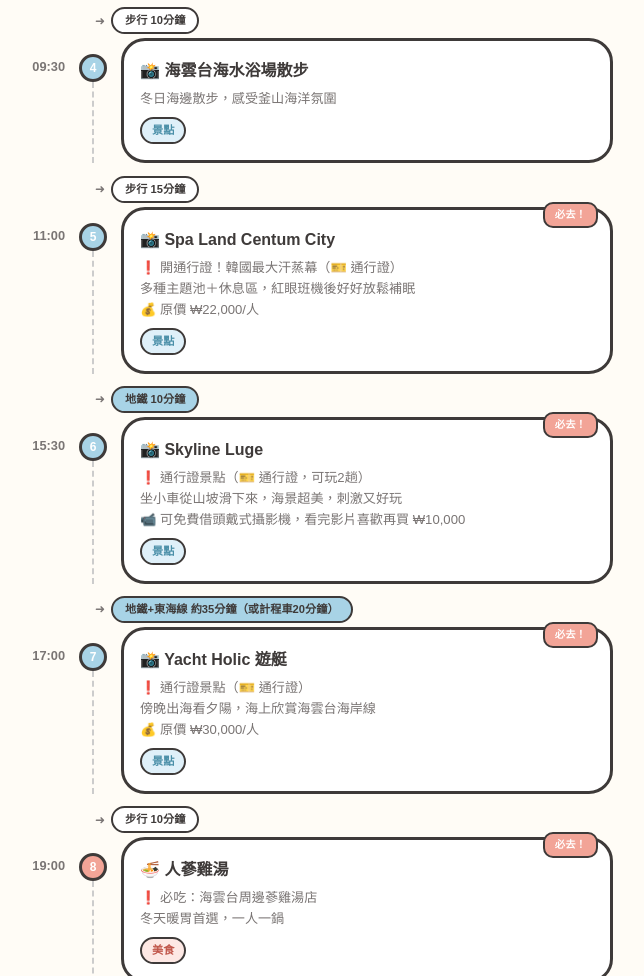
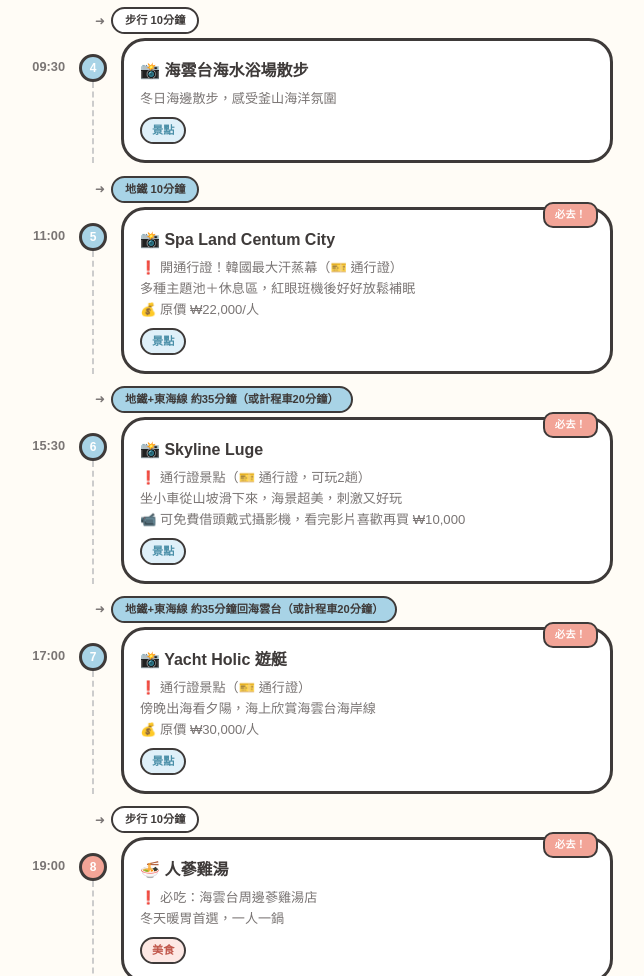
Before and after one commit to YiJennn/busan-trip, a plain HTML site: page index.html in a window 1280 px wide. Shown: the part 1034-2010 px from the top of the page, without its empty margins (331-975 px from the left). Drawn offline with nearby package versions, Linux system fonts and the light colour scheme; a web font is replaced by a local one.

Commit message:
修正 Day 1 交通時間：Spa Land→Luge 35分鐘、Luge→Yacht 35分鐘
transport 欄位是「從該景點到下一個」的交通，之前放錯位置

Co-Authored-By: Claude Opus 4.6 <noreply@anthropic.com>

```diff
--- a/index.html
+++ b/index.html
@@ -1149,9 +1149,9 @@ let tripData = [
   { day:1, time:'06:10', name:'抵達金海機場', desc:'桃園 02:40 起飛 → 金海 06:10 抵達\n💰 機場先換少量韓元（約₩100,000–150,000）\n搭輕軌＋地鐵前往海雲台', cat:'transport', lat:35.1796, lng:128.9382, transport:'輕軌+地鐵 約70分鐘' },
   { day:1, time:'07:30', name:'海雲台飯店寄行李', desc:'先寄放行李，輕裝出發', cat:'stay', lat:35.1588, lng:129.1600, transport:'步行 10分鐘' },
   { day:1, time:'08:00', name:'海雲台市場', desc:'❗ 必吃：31公分刀削麵！超長麵條超有噱頭\n還有魚板、堅果黑糖餅（씨앗호떡）、現烤海鮮\n❗ 1月草莓正當季，又大又甜又便宜！', cat:'food', lat:35.1631, lng:129.1636, transport:'步行 10分鐘' },
-  { day:1, time:'09:30', name:'海雲台海水浴場散步', desc:'冬日海邊散步，感受釜山海洋氛圍', cat:'sight', lat:35.1588, lng:129.1600, transport:'步行 15分鐘' },
-  { day:1, time:'11:00', name:'Spa Land Centum City', desc:'❗ 開通行證！韓國最大汗蒸幕（🎫 通行證）\n多種主題池＋休息區，紅眼班機後好好放鬆補眠\n💰 原價 ₩22,000/人', cat:'sight', lat:35.1695, lng:129.1316, transport:'地鐵 10分鐘' },
-  { day:1, time:'15:30', name:'Skyline Luge', desc:'❗ 通行證景點（🎫 通行證，可玩2趟）\n坐小車從山坡滑下來，海景超美，刺激又好玩\n📹 可免費借頭戴式攝影機，看完影片喜歡再買 ₩10,000', cat:'sight', lat:35.1920, lng:129.2130, transport:'地鐵+東海線 約35分鐘（或計程車20分鐘）' },
+  { day:1, time:'09:30', name:'海雲台海水浴場散步', desc:'冬日海邊散步，感受釜山海洋氛圍', cat:'sight', lat:35.1588, lng:129.1600, transport:'地鐵 10分鐘' },
+  { day:1, time:'11:00', name:'Spa Land Centum City', desc:'❗ 開通行證！韓國最大汗蒸幕（🎫 通行證）\n多種主題池＋休息區，紅眼班機後好好放鬆補眠\n💰 原價 ₩22,000/人', cat:'sight', lat:35.1695, lng:129.1316, transport:'地鐵+東海線 約35分鐘（或計程車20分鐘）' },
+  { day:1, time:'15:30', name:'Skyline Luge', desc:'❗ 通行證景點（🎫 通行證，可玩2趟）\n坐小車從山坡滑下來，海景超美，刺激又好玩\n📹 可免費借頭戴式攝影機，看完影片喜歡再買 ₩10,000', cat:'sight', lat:35.1920, lng:129.2130, transport:'地鐵+東海線 約35分鐘回海雲台（或計程車20分鐘）' },
   { day:1, time:'17:00', name:'Yacht Holic 遊艇', desc:'❗ 通行證景點（🎫 通行證）\n傍晚出海看夕陽，海上欣賞海雲台海岸線\n💰 原價 ₩30,000/人', cat:'sight', lat:35.1562, lng:129.1452, transport:'步行 10分鐘' },
   { day:1, time:'19:00', name:'人蔘雞湯', desc:'❗ 必吃：海雲台周邊蔘雞湯店\n冬天暖胃首選，一人一鍋', cat:'food', lat:35.1590, lng:129.1620, transport:'步行 10分鐘' },
   { day:1, time:'20:30', name:'荒嶺山烽火台', desc:'⚡ 有體力再去：海雲台最高觀景點\n360度俯瞰海雲台＋廣安大橋夜景\n搭計程車上山約10分鐘', cat:'sight', lat:35.1515, lng:129.1472, transport:'計程車 10分鐘' },
@@ -1565,7 +1565,7 @@ function loadChecklist() {
 }
 
 // ===== PERSISTENCE =====
-const DATA_VERSION = 'v25';
+const DATA_VERSION = 'v26';
 function save() { localStorage.setItem('busan-trip', JSON.stringify(tripData)); localStorage.setItem('busan-trip-ver', DATA_VERSION); }
 function load() {
   const ver = localStorage.getItem('busan-trip-ver');
```
